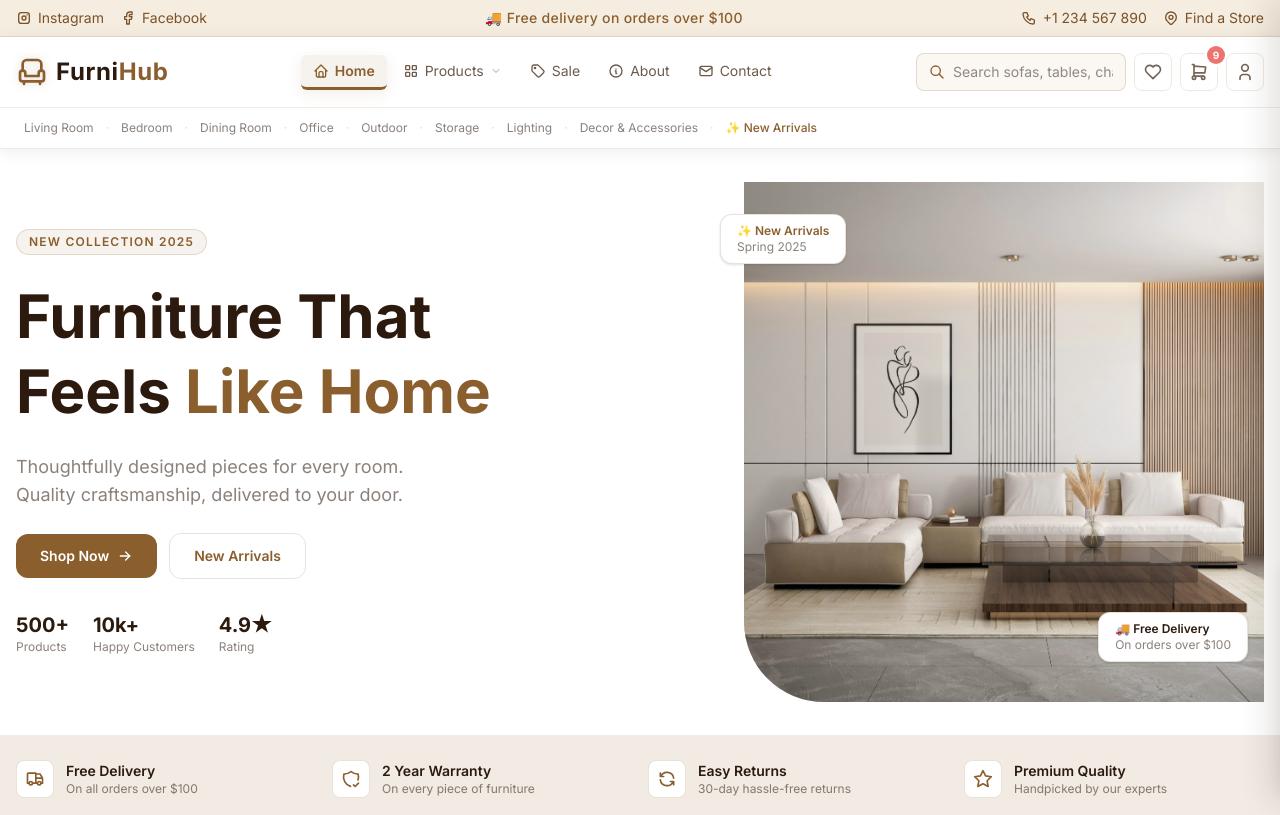
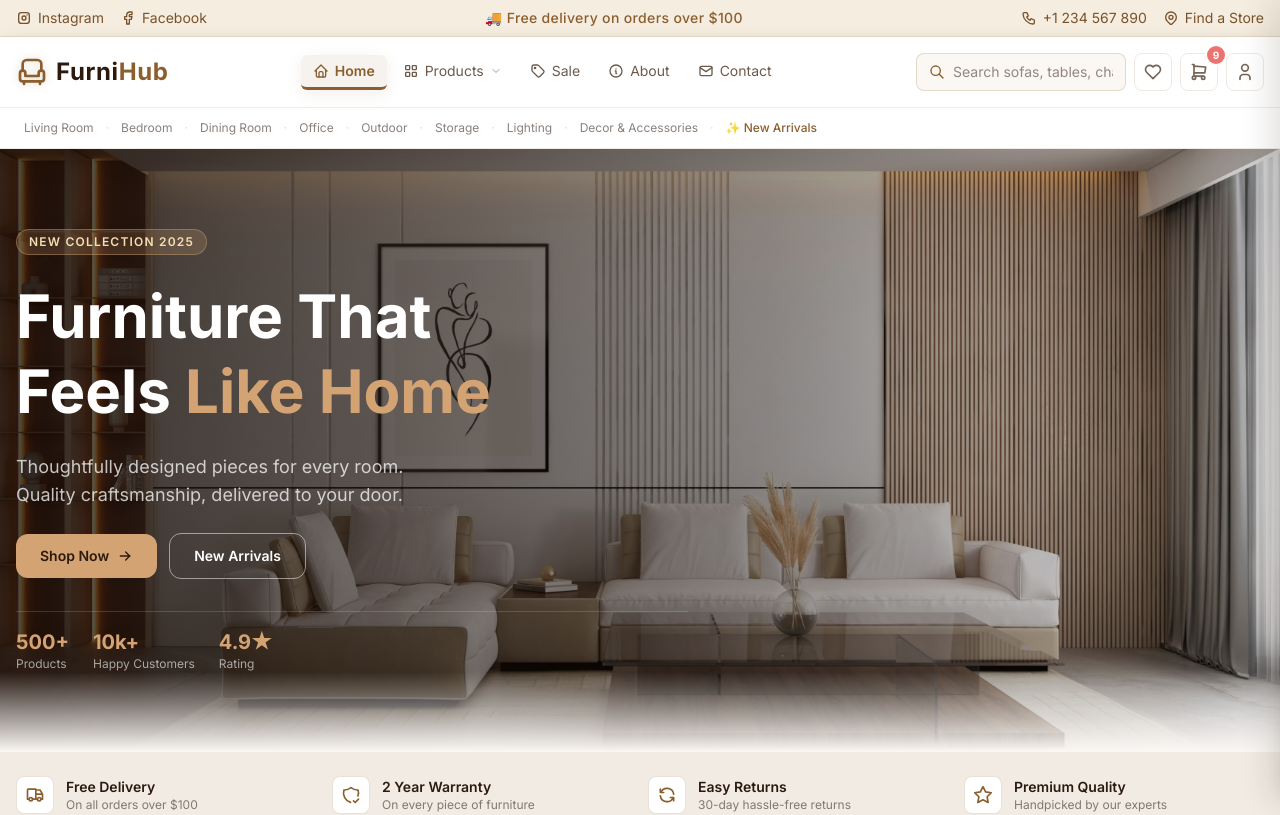
Before and after one commit to Nnavodya/MERN-furniture-shop, a React app in the folder frontend/: page / in a window 1280 px wide. Shown: the top 815 px of the page. Built offline with nearby package versions, Linux system fonts and the light colour scheme; the HTML template or start-up script is replaced by a standard one.

Commit message:
feat: update Home component with new hero section and improved layout

```diff
--- a/frontend/src/pages/Home.jsx
+++ b/frontend/src/pages/Home.jsx
@@ -4,10 +4,10 @@
 import heroImg from '../assets/Hero.jpg'
 
 const features = [
-  { icon: TbTruck,       title: 'Free Delivery',   desc: 'On all orders over $100'      },
-  { icon: TbShieldCheck, title: '2 Year Warranty', desc: 'On every piece of furniture'  },
-  { icon: TbRefresh,     title: 'Easy Returns',    desc: '30-day hassle-free returns'   },
-  { icon: TbStar,        title: 'Premium Quality', desc: 'Handpicked by our experts'    },
+  { icon: TbTruck,       title: 'Free Delivery',   desc: 'On all orders over $100'     },
+  { icon: TbShieldCheck, title: '2 Year Warranty', desc: 'On every piece of furniture' },
+  { icon: TbRefresh,     title: 'Easy Returns',    desc: '30-day hassle-free returns'  },
+  { icon: TbStar,        title: 'Premium Quality', desc: 'Handpicked by our experts'   },
 ]
 
 const categories = [
@@ -33,33 +33,57 @@
 const Home = () => (
   <div style={{ background: C.bg, minHeight: '100vh', color: C.text }}>
 
-    {/* ── Hero — Option 2: Left text + Right image ── */}
-    <section style={{ background: '#FFFFFF', borderBottom: `1px solid ${C.divider}`, overflow: 'hidden' }}>
-      <div className="container mx-auto px-4">
-        <div className="flex flex-col lg:flex-row items-center min-h-[520px] gap-0">
+    {/* ── Hero — Full Background Image ── */}
+    <section
+      style={{
+        position:           'relative',
+        minHeight:          '600px',
+        backgroundImage:    `url(${heroImg})`,
+        backgroundSize:     'cover',
+        backgroundPosition: 'center',
+        backgroundRepeat:   'no-repeat',
+        overflow:           'hidden',
+      }}
+    >
+      {/* Dark overlay — text readable වෙන්න */}
+      <div
+        style={{
+          position:   'absolute',
+          inset:      0,
+          background: 'linear-gradient(to right, rgba(20,10,5,0.75) 0%, rgba(20,10,5,0.45) 60%, rgba(20,10,5,0.15) 100%)',
+        }}
+      />
 
-          {/* Left — Text content */}
-          <div className="flex-1 flex flex-col gap-6 py-16 lg:py-20 lg:pr-12 items-start text-left">
+      {/* Content */}
+      <div
+        className="container mx-auto px-4"
+        style={{ position: 'relative', zIndex: 1 }}
+      >
+        <div className="flex flex-col justify-center min-h-[600px] max-w-2xl gap-6 py-20">
 
           {/* Badge */}
           <span
-              className="text-xs font-semibold tracking-widest uppercase px-3 py-1 rounded-full"
-              style={{ background: C.accentLight, color: C.accent, border: `1px solid ${C.accentBorder}` }}
+            className="text-xs font-semibold tracking-widest uppercase px-3 py-1 rounded-full w-fit"
+            style={{
+              background: 'rgba(212,163,115,0.2)',
+              color:      '#F5DEB3',
+              border:     '1px solid rgba(212,163,115,0.4)',
+            }}
           >
             New Collection 2025
           </span>
 
           {/* Headline */}
           <h1
-              className="text-4xl md:text-5xl lg:text-6xl font-bold leading-tight"
-              style={{ color: C.text }}
+            className="text-5xl md:text-6xl font-bold leading-tight"
+            style={{ color: '#FFFFFF' }}
           >
             Furniture That<br />Feels{' '}
-              <span style={{ color: C.accent }}>Like Home</span>
+            <span style={{ color: '#D4A373' }}>Like Home</span>
           </h1>
 
           {/* Subtext */}
-            <p className="text-lg max-w-md" style={{ color: C.textMuted }}>
+          <p className="text-lg max-w-md" style={{ color: 'rgba(255,255,255,0.75)' }}>
             Thoughtfully designed pieces for every room. Quality craftsmanship, delivered to your door.
           </p>
 
@@ -68,17 +92,21 @@
             <Link
               to="/products"
               className="flex items-center gap-2 px-6 py-3 rounded-xl text-sm font-semibold transition-all duration-150"
-                style={{ background: C.accent, color: '#FFFFFF' }}
-                onMouseEnter={e => e.currentTarget.style.background = '#7A5229'}
-                onMouseLeave={e => e.currentTarget.style.background = C.accent}
+              style={{ background: '#D4A373', color: '#2C1A0E' }}
+              onMouseEnter={e => e.currentTarget.style.background = '#C49060'}
+              onMouseLeave={e => e.currentTarget.style.background = '#D4A373'}
             >
               Shop Now <TbArrowRight className="h-4 w-4" />
             </Link>
             <Link
               to="/products?filter=new"
               className="flex items-center gap-2 px-6 py-3 rounded-xl text-sm font-semibold transition-all duration-150"
-                style={{ background: 'transparent', color: C.accent, border: `1.5px solid ${C.accentBorder}` }}
-                onMouseEnter={e => e.currentTarget.style.background = C.accentLight}
+              style={{
+                background: 'transparent',
+                color:      '#FFFFFF',
+                border:     '1.5px solid rgba(255,255,255,0.5)',
+              }}
+              onMouseEnter={e => e.currentTarget.style.background = 'rgba(255,255,255,0.1)'}
               onMouseLeave={e => e.currentTarget.style.background = 'transparent'}
             >
               New Arrivals
@@ -86,74 +114,36 @@
           </div>
 
           {/* Stats row */}
-            <div className="flex items-center gap-6 pt-2">
+          <div
+            className="flex items-center gap-6 pt-4 mt-2"
+            style={{ borderTop: '1px solid rgba(255,255,255,0.15)' }}
+          >
             {[
-                { value: '500+', label: 'Products'      },
-                { value: '10k+', label: 'Happy Customers'},
-                { value: '4.9★', label: 'Rating'        },
+              { value: '500+', label: 'Products'       },
+              { value: '10k+', label: 'Happy Customers' },
+              { value: '4.9★', label: 'Rating'          },
             ].map(({ value, label }) => (
               <div key={label}>
-                  <p className="text-xl font-bold" style={{ color: C.text }}>{value}</p>
-                  <p className="text-xs" style={{ color: C.textMuted }}>{label}</p>
+                <p className="text-xl font-bold" style={{ color: '#D4A373' }}>{value}</p>
+                <p className="text-xs" style={{ color: 'rgba(255,255,255,0.6)' }}>{label}</p>
               </div>
             ))}
-            </div>
-          </div>
-
-          {/* Right — Hero image */}
-          <div
-            className="w-full lg:w-[520px] shrink-0 relative"
-            style={{ height: '520px' }}
-          >
-            {/* Decorative background shape */}
-            <div
-              className="absolute inset-0 lg:inset-y-0 lg:right-0"
-              style={{
-                background: C.accentLight,
-                borderRadius: '0 0 0 80px',
-              }}
-            />
-
-            {/* Hero image */}
-            <img
-              src={heroImg}
-              alt="Beautiful furniture collection"
-              className="absolute inset-0 w-full h-full object-cover"
-              style={{
-                borderRadius: '0 0 0 80px',
-                mixBlendMode: 'multiply',   // ← transparent effect — background color blends through
-              }}
-            />
-
-            {/* Floating badge — top left of image */}
-            <div
-              className="absolute top-8 left-4 lg:-left-6 px-4 py-2 rounded-xl shadow-sm"
-              style={{
-                background: '#FFFFFF',
-                border: `1px solid ${C.accentBorder}`,
-                zIndex: 10,
-              }}
-            >
-              <p className="text-xs font-semibold" style={{ color: C.accent }}>✨ New Arrivals</p>
-              <p className="text-xs" style={{ color: C.textMuted }}>Spring 2025</p>
-            </div>
-
-            {/* Floating badge — bottom right of image */}
-            <div
-              className="absolute bottom-10 right-4 px-4 py-2 rounded-xl shadow-sm"
-              style={{
-                background: '#FFFFFF',
-                border: `1px solid ${C.accentBorder}`,
-                zIndex: 10,
-              }}
-            >
-              <p className="text-xs font-semibold" style={{ color: C.text }}>🚚 Free Delivery</p>
-              <p className="text-xs" style={{ color: C.textMuted }}>On orders over $100</p>
-            </div>
           </div>
 
         </div>
       </div>
+
+      {/* Bottom fade into page bg */}
+      <div
+        style={{
+          position:   'absolute',
+          bottom:     0,
+          left:       0,
+          right:      0,
+          height:     '80px',
+          background: `linear-gradient(to bottom, transparent, ${C.bg})`,
+        }}
+      />
     </section>
 
     {/* ── Features Bar ── */}
```
Lines whose indentation alone changed are shown as unchanged.
